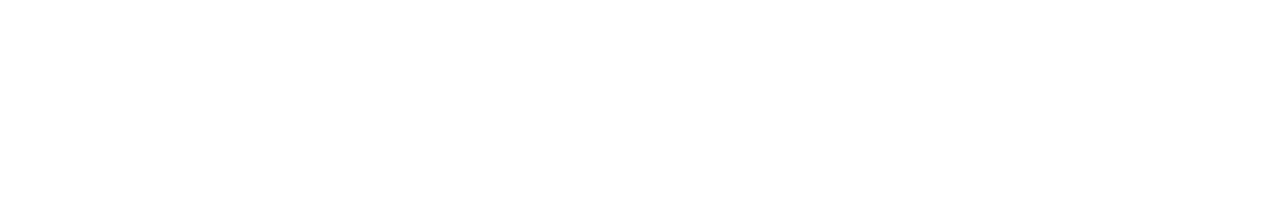
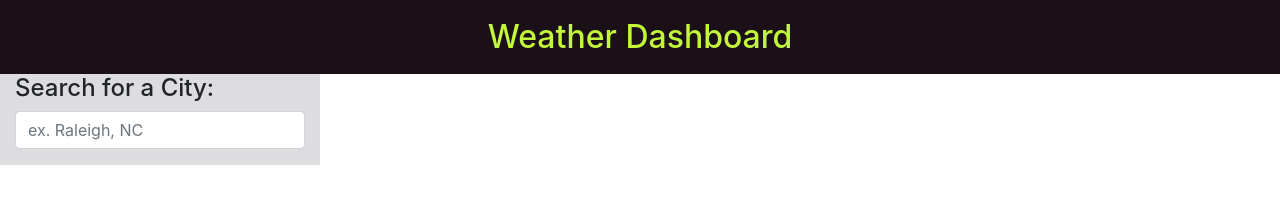
Before and after one commit to astarr93/Weather-Project, a plain HTML site: page index.html in a window 1280 px wide. Drawn offline with nearby package versions, Linux system fonts and the light colour scheme.

Commit message:
added bootstrap and some starting stylings

```diff
--- a/assets/style.css
+++ b/assets/style.css
@@ -0,0 +1,12 @@
+.navbar {
+    background-color: #1C1018;
+    color: #C3F73A;
+}
+
+.navbar .h1 {
+    font-size: xx-large;
+}
+
+#search {
+    background-color: #DDDDDF;
+}
--- a/index.html
+++ b/index.html
@@ -4,11 +4,28 @@
 <head>
     <meta charset="UTF-8">
     <meta name="viewport" content="width=device-width, initial-scale=1.0">
-    <title>Document</title>
+    <title>Weather Dashboard</title>
+    <link rel="stylesheet" href="https://stackpath.bootstrapcdn.com/bootstrap/4.5.0/css/bootstrap.min.css"
+        integrity="sha384-9aIt2nRpC12Uk9gS9baDl411NQApFmC26EwAOH8WgZl5MYYxFfc+NcPb1dKGj7Sk" crossorigin="anonymous">
+    <link rel="stylesheet" href="assets/style.css">
 </head>
+<header>
+    <nav class="navbar">
+        <span class="navbar-brand mb-0 mr-auto ml-auto h1">Weather Dashboard</span>
+    </nav>
+</header>
 
 <body>
-
+    <div class="container-fluid">
+        <div class="row">
+            <div class="col-3" id="search">
+                <h4>Search for a City:</h4>
+                <div class="input-group mb-3">
+                    <input type="text" class="form-control" id="cityQuery" placeholder="ex. Raleigh, NC">
+                </div>
+            </div>
+        </div>
+    </div>
 </body>
 
 </html>
```
